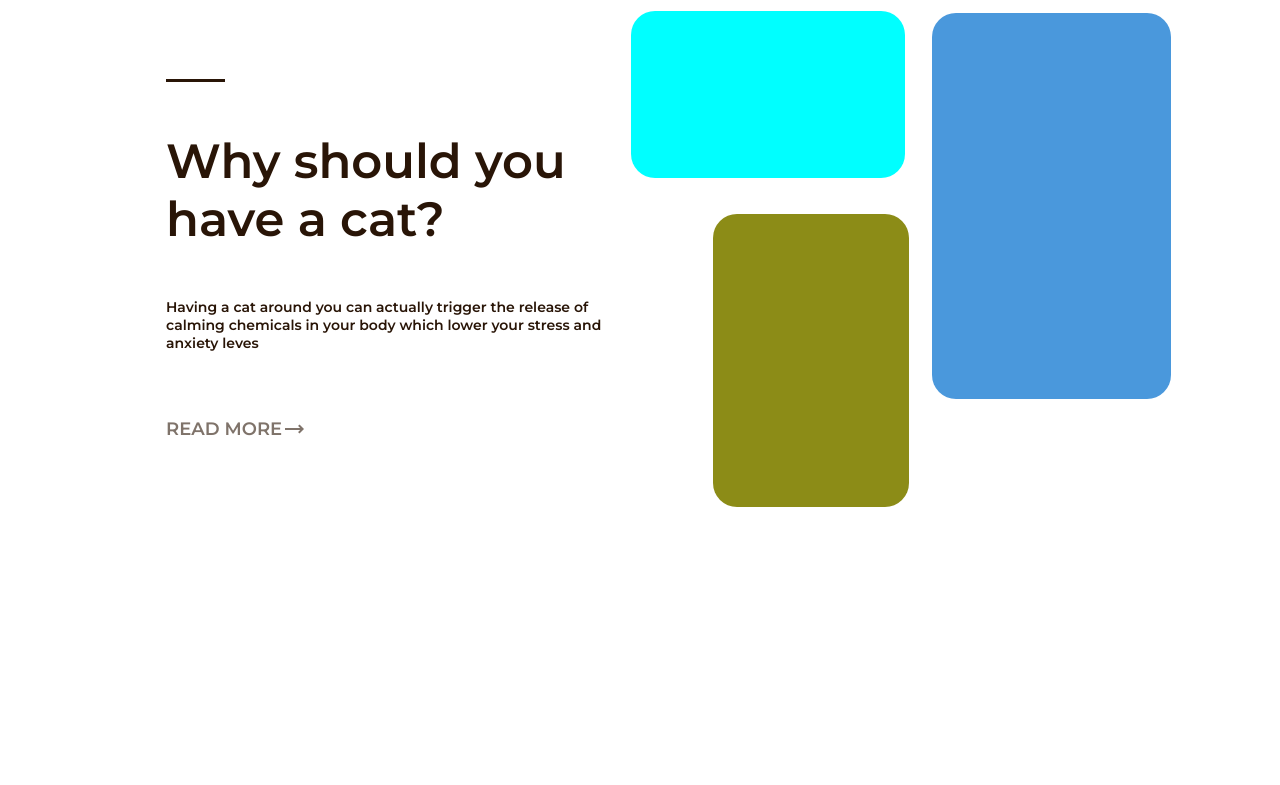
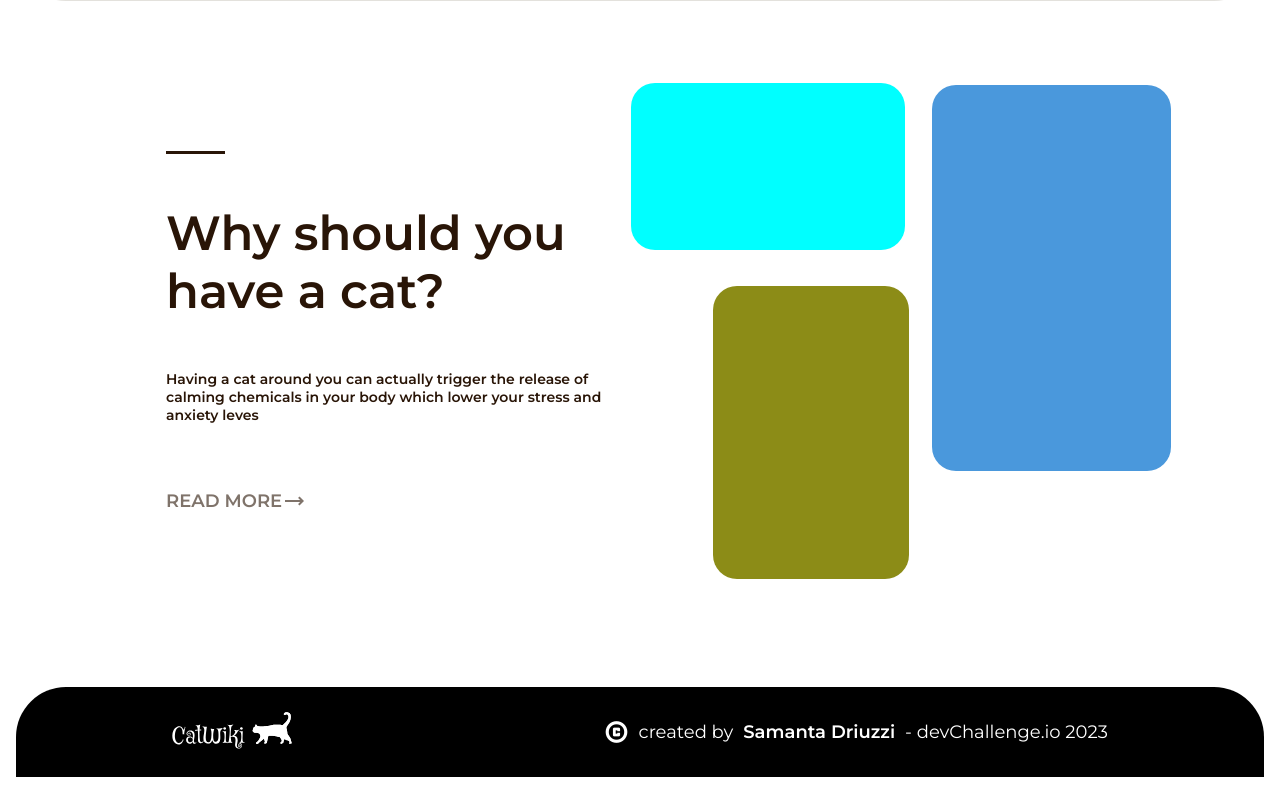
Before and after one commit to SamantaDriuzzi/CatWikiChallenge, a React (Vite) app in the folder CatWkiChallenge/: page / in a window 1280 px wide. Shown: the part 1479-2264 px from the top of the page. Before the commit the page ends 2136 px from the top, so only its background shows below. Built offline with nearby package versions, Linux system fonts and the light colour scheme; a web font is replaced by a local one.

Commit message:
Armado del footer, finalizado

```diff
--- a/CatWkiChallenge/src/App.jsx
+++ b/CatWkiChallenge/src/App.jsx
@@ -1,4 +1,5 @@
 import BreedsBanner from "./components/BreedsBanner/BreedsBanner";
+import FooterCat from "./components/FooterCat/FooterCat";
 import MaskGroup from "./components/MaskGroup/MaskGroup";
 import WhyBanner from "./components/WhyBanner/WhyBanner";
 
@@ -8,6 +9,7 @@ const App = () => {
       <MaskGroup />
       <BreedsBanner />
       <WhyBanner />
+      <FooterCat />
     </div>
   );
 };
--- /dev/null
+++ b/CatWkiChallenge/src/components/FooterCat/FooterCat.jsx
@@ -0,0 +1,18 @@
+import "../../scss/components/FooterCat/FooterCat.scss";
+import LogoSVG from "../../assets/LogoSVG";
+
+const FooterCat = () => {
+  return (
+    <div className="container-footer-banner">
+      <div className="footer-banner">
+        <LogoSVG width={120} />
+        <div className="titulo-pequeño">
+          <span className="material-symbols-outlined"> copyright</span> created
+          by
+          <span> Samanta Driuzzi</span> - devChallenge.io 2023
+        </div>
+      </div>
+    </div>
+  );
+};
+export default FooterCat;
--- a/CatWkiChallenge/src/components/MaskGroup/MaskGroup.jsx
+++ b/CatWkiChallenge/src/components/MaskGroup/MaskGroup.jsx
@@ -5,7 +5,7 @@ const MaskGroup = () => {
   return (
     <>
       <div className="container-logo-principal">
-        <LogoSVG fill={"#000000"} width={70} />
+        <LogoSVG fill={"#000000"} width={130} />
       </div>
       <div className="container-mask-goup">
         <div className="mask-group">
--- /dev/null
+++ b/CatWkiChallenge/src/scss/components/FooterCat/FooterCat.scss
@@ -0,0 +1,33 @@
+.container-footer-banner {
+  display: flex;
+  align-items: center;
+  justify-content: center;
+
+  .footer-banner {
+    width: 1248px;
+    height: 90px;
+    border-top-left-radius: 50px;
+    border-top-right-radius: 50px;
+    display: flex;
+    align-items: center;
+    flex-direction: row;
+    justify-content: space-around;
+    background-color: #000;
+
+    .titulo-pequeño {
+      color: #fff;
+      font-family: Montserrat;
+      font-size: 18px;
+      font-style: normal;
+      font-weight: 400;
+      line-height: normal;
+      display: flex;
+      align-items: center;
+      gap: 10px;
+
+      span {
+        font-weight: 900;
+      }
+    }
+  }
+}
--- a/CatWkiChallenge/src/scss/components/MaskGroup/MaskGroup.scss
+++ b/CatWkiChallenge/src/scss/components/MaskGroup/MaskGroup.scss
@@ -1,5 +1,5 @@
 .container-logo-principal {
-  margin-left: 45px;
+  margin: 30px 0 30px 45px;
 }
 .container-mask-goup {
   display: flex;
```
